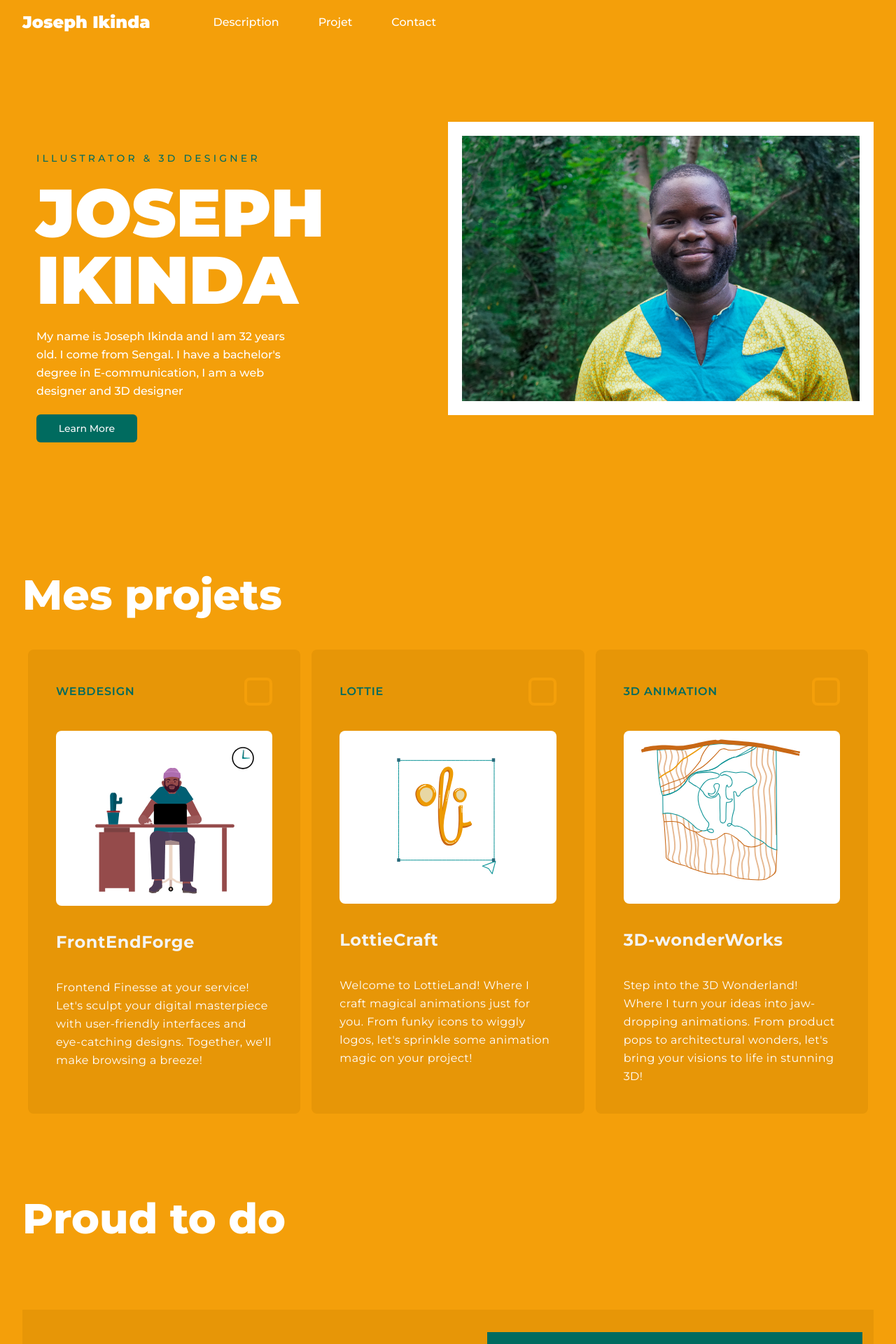
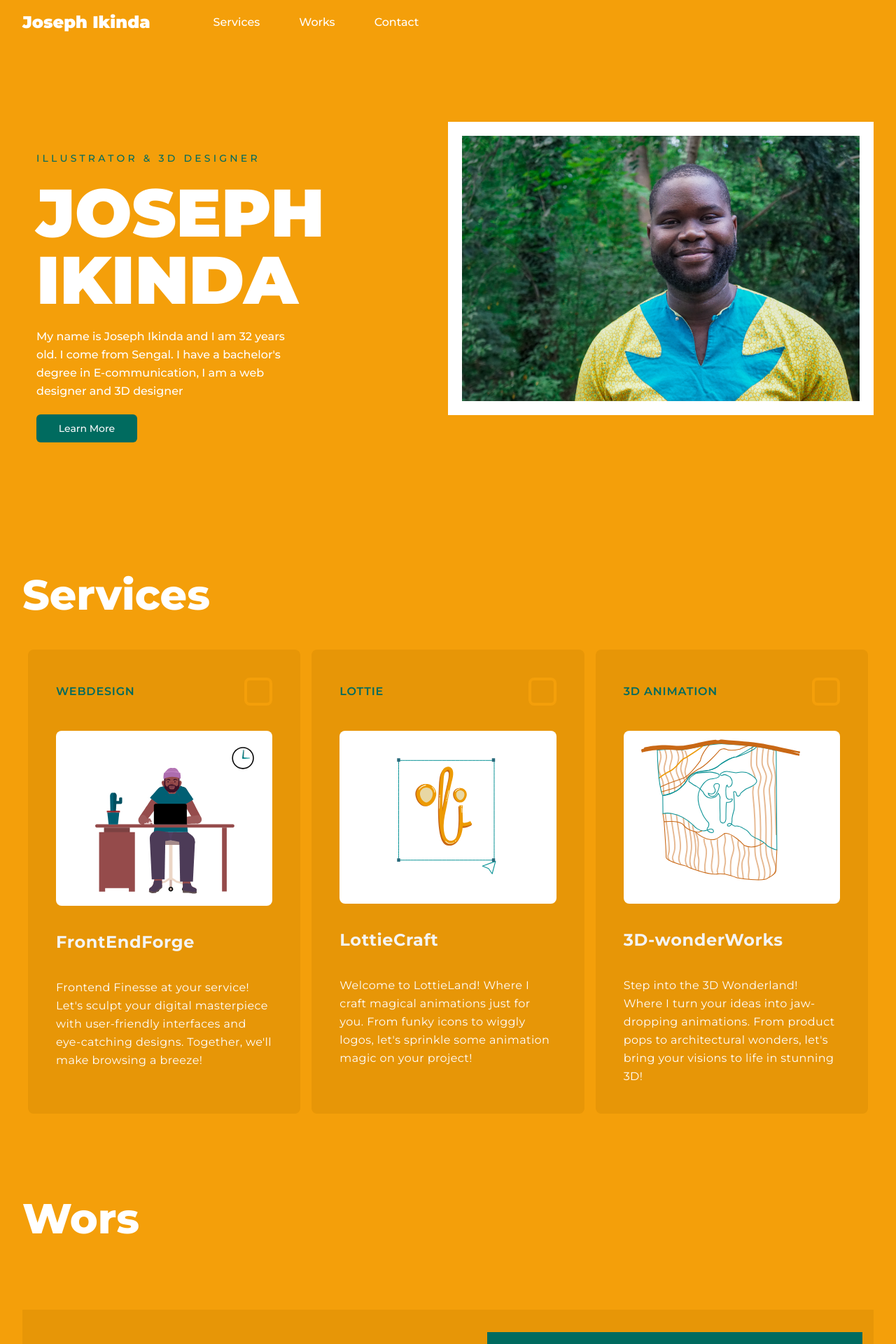
Before and after one commit to tookie92/josephikinda, a Next.js app: page / in a window 1280 px wide. Shown: the top 1920 px of the page at 70% size. Built offline with nearby package versions, Linux system fonts and the light colour scheme.

Commit message:
c bon maintenat

```diff
--- a/app/Components/autres/Hero.tsx
+++ b/app/Components/autres/Hero.tsx
@@ -20,7 +20,7 @@ function Hero() {
             </h1>
             <div className=' lg:w-2/3  leading-relaxed font-medium  text-center lg:text-start  text-white'>
                 <p>
-                My name is Joseph Ikinda and I am 32 years old. I come from Sengal. I have a bachelor's degree in E-communication, I am a web designer and 3D designer
+              {`  My name is Joseph Ikinda and I am 32 years old. I come from Sengal. I have a bachelor's degree in E-communication, I am a web designer and 3D designer`}
                 </p>
             </div>
             <Link href={"#second"}
--- a/app/Components/autres/MesCartes.tsx
+++ b/app/Components/autres/MesCartes.tsx
@@ -43,7 +43,7 @@ function MesCartes() {
   return (
     <section id='second' className=' scroll-mt-9 lg:scroll-mt-32 snap-start py-9  lg:container flex flex-col  items-center lg:items-start w-full '>
 
-        <h1 className=' text-2xl lg:text-6xl  text-white font-extrabold '>Mes projets</h1>
+        <h1 className=' text-2xl lg:text-6xl  text-white font-extrabold '>Services</h1>
       <HoverEffect items={projects} />
 
     </section>
--- a/app/Components/autres/Navbar.tsx
+++ b/app/Components/autres/Navbar.tsx
@@ -8,8 +8,8 @@ import { DropdownMenu, DropdownMenuContent, DropdownMenuItem, DropdownMenuTrigge
 
 
 const navItems = [
-  {name: "Description", link:"#second"},
-  {name: "Projet", link:"#realisation"},
+  {name: "Services", link:"#second"},
+  {name: "Works", link:"#realisation"},
   {name: "Contact", link:"#contact"},
 ]
 const iconItems = [
@@ -35,7 +35,7 @@ function Navbar() {
 
               <DropdownMenu>
                 <DropdownMenuTrigger>
-                    <MenuIcon className='lg:hidden h-5 w-5'/>
+                    <MenuIcon className='lg:hidden h-5 w-5 text-white'/>
                 </DropdownMenuTrigger>
                 <DropdownMenuContent>
 
--- a/app/Components/autres/Portofolio.tsx
+++ b/app/Components/autres/Portofolio.tsx
@@ -56,7 +56,7 @@ function Portofolio() {
   return (
     <section id="realisation" className=' snap-x scroll-mt-9 lg:scroll-mt-32 py-9  lg:container flex flex-col  items-center lg:items-start w-full'>
         <h1 className='text-2xl lg:text-6xl mb-14  text-white font-extrabold'>
-            Proud to do
+           Wors
         </h1>
         {job.map((item,idx)=>(
           <div className='flex flex-col' key={idx}>
```
